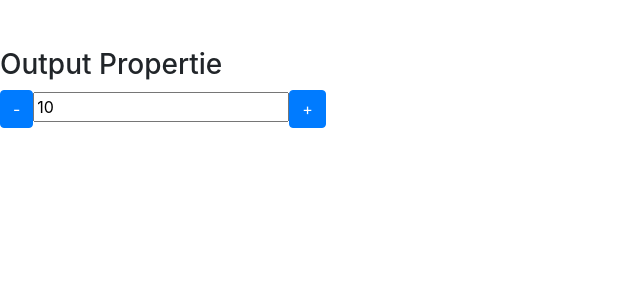
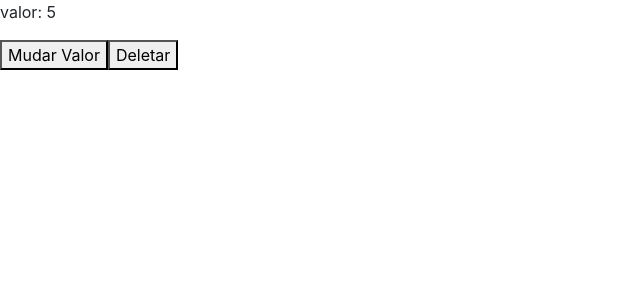
Before and after one commit to RodResq/angular-labs, an Angular app: page / in a window 1280 px wide. Shown: the top 300 px of the page, without its empty margins (0-640 px from the left). Built offline with nearby package versions, Linux system fonts and the light colour scheme.

Commit message:
ciclo de vida angular

```diff
--- a/src/app/app.component.html
+++ b/src/app/app.component.html
@@ -1 +1,5 @@
-<app-data-biding></app-data-biding>
+
+<app-ciclo [valoraInicial]="valor"></app-ciclo>
+<button (click)="mudarValor()">Mudar Valor</button>
+<button (click)="destruirCiclo()">Deletar</button>
+<!--app-data-biding></app-data-biding-->
--- a/src/app/app.component.ts
+++ b/src/app/app.component.ts
@@ -7,4 +7,10 @@ import { Component } from '@angular/core';
 })
 export class AppComponent {
   title = 'angular-labs';
+
+  valor: number = 5;
+
+  mudarValor() {
+    this.valor++;
+  }
 }
--- a/src/app/ciclo/ciclo.component.html
+++ b/src/app/ciclo/ciclo.component.html
@@ -1 +1 @@
-<p>ciclo works!</p>
+<p>valor: {{ valoraInicial }}</p>
--- a/src/app/ciclo/ciclo.component.ts
+++ b/src/app/ciclo/ciclo.component.ts
@@ -1,15 +1,64 @@
-import { Component, OnInit } from '@angular/core';
+import {
+  AfterContentChecked,
+  AfterContentInit,
+  AfterViewChecked,
+  AfterViewInit,
+  Component,
+  DoCheck, Input,
+  OnChanges,
+  OnDestroy,
+  OnInit
+} from '@angular/core';
 
 @Component({
   selector: 'app-ciclo',
   templateUrl: './ciclo.component.html',
   styleUrls: ['./ciclo.component.css']
 })
-export class CicloComponent implements OnInit {
+export class CicloComponent implements OnInit , OnChanges,
+  OnDestroy, DoCheck, AfterContentInit, AfterContentChecked,
+  AfterViewInit, AfterViewChecked, OnDestroy {
 
-  constructor() { }
+  @Input() valoraInicial: number = 10;
+
+  constructor() {
+    this.log('constructor');
+  }
 
   ngOnInit(): void {
+    this.log('ngOnInit');
+  }
+
+  ngOnChanges() {
+    this.log('ngOnChanges');
+  }
+
+  ngOnDestroy() {
+    this.log('ngOnDestroy');
+  }
+
+  ngDoCheck() {
+    this.log('ngDoCheck');
+  }
+
+  ngAfterContentInit() {
+    this.log('ngAfterContentInit');
+  }
+
+  ngAfterContentChecked() {
+    this.log('ngAfterContentChecked');
+  }
+
+  ngAfterViewInit() {
+    this.log('ngAfterViewInit');
+  }
+
+  ngAfterViewChecked() {
+    this.log('ngAfterViewChecked');
+  }
+
+  private log(hook: string) {
+    console.log(hook);
   }
 
 }
```
